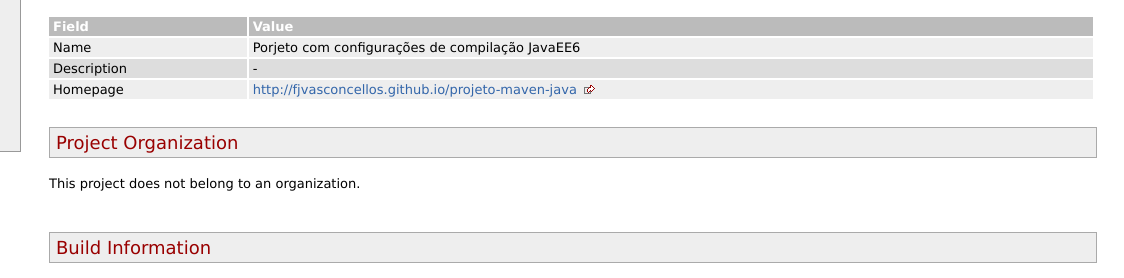
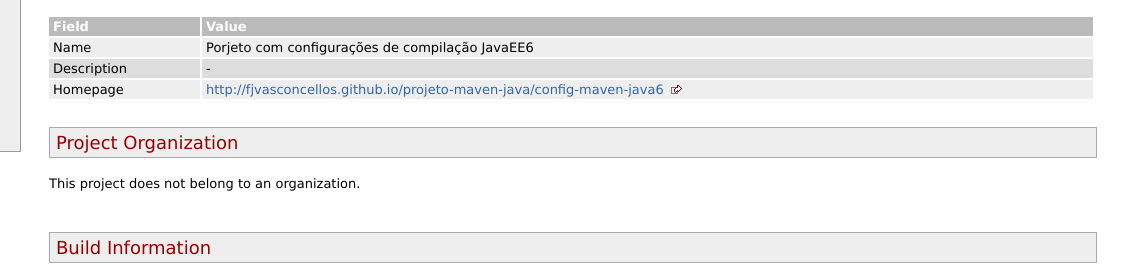
Before and after one commit to fjvasconcellos/projeto-maven-java, a plain HTML site: page config-maven-java6/project-summary.html in a window 1280 px wide. Shown: the part 196-474 px from the top of the page, 156-1280 px from the left. Drawn offline with Linux system fonts and the light colour scheme.

Commit message:
Criação do Site para o Projeto: projeto-maven-java 								na 								versão 1.0!

```diff
--- a/config-maven-java6/project-summary.html
+++ b/config-maven-java6/project-summary.html
@@ -108,7 +108,7 @@
 <td>-</td></tr>
 <tr class="b">
 <td>Homepage</td>
-<td><a class="externalLink" href="http://fjvasconcellos.github.io/projeto-maven-java">http://fjvasconcellos.github.io/projeto-maven-java</a></td></tr></table></div>
+<td><a class="externalLink" href="http://fjvasconcellos.github.io/projeto-maven-java/config-maven-java6">http://fjvasconcellos.github.io/projeto-maven-java/config-maven-java6</a></td></tr></table></div>
 <div class="section">
 <h3><a name="Project_Organization"></a>Project Organization</h3><a name="Project_Organization"></a>
 <p>This project does not belong to an organization.</p></div>
```
Also changed, not shown: config-maven-java7/project-summary.html (+1 -1 lines), config-maven-java8/project-summary.html (+1 -1 lines).
